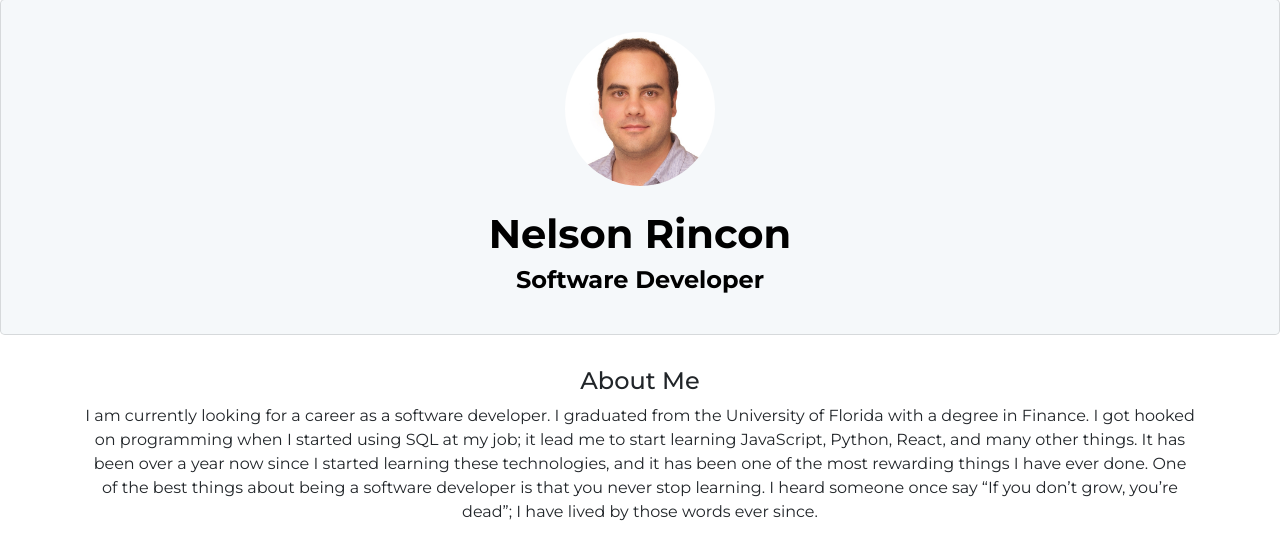
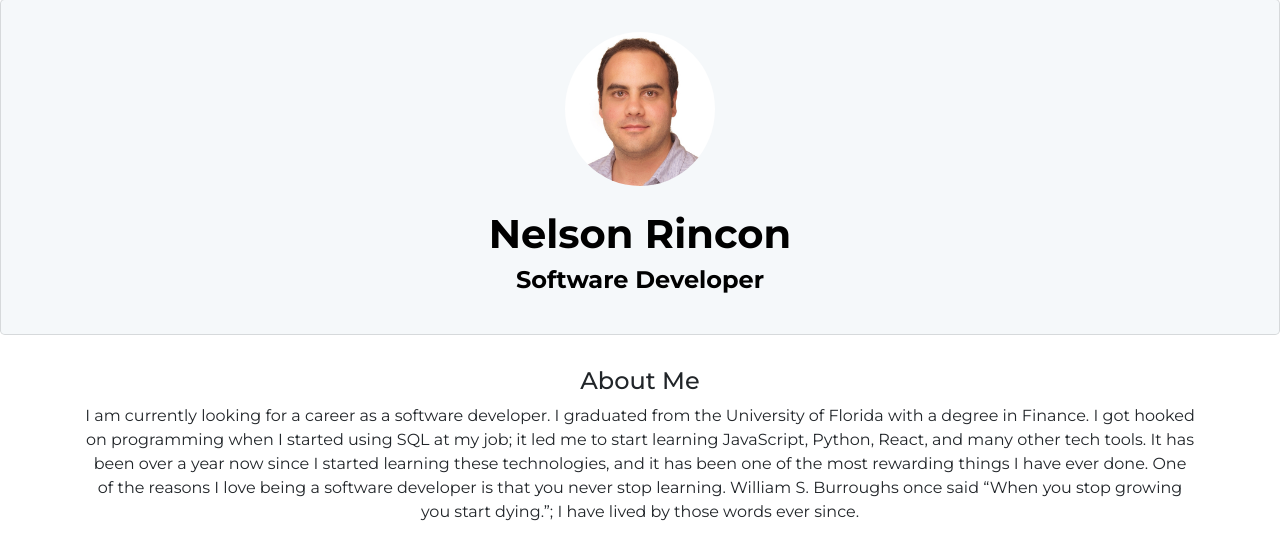
Before and after one commit to nerincon/tornado-exercise, a Python web app: template myapp/templates/index.html in a window 1280 px wide. Shown: the part 63-623 px from the top of the page. Run offline with Jinja, Linux system fonts and the light colour scheme; the template is opened without the code that fills it, so the values that code supplies are empty; some libraries are stand-ins or nearby versions.

Commit message:
modify about me

```diff
--- a/myapp/templates/index.html
+++ b/myapp/templates/index.html
@@ -46,7 +46,7 @@
                 </div>
             <div class="container">
                 <h4>About Me</h4>
-                <p>I am currently looking for a career as a software developer. I graduated from the University of Florida with a degree in Finance. I got hooked on programming when I started using SQL at my job; it lead me to start learning JavaScript, Python, React, and many other things. It has been over a year now since I started learning these technologies, and it has been one of the most rewarding things I have ever done. One of the best things about being a software developer is that you never stop learning. I heard someone once say “If you don’t grow, you’re dead”; I have lived by those words ever since. </p>
+                <p>I am currently looking for a career as a software developer. I graduated from the University of Florida with a degree in Finance. I got hooked on programming when I started using SQL at my job; it led me to start learning JavaScript, Python, React, and many other tech tools. It has been over a year now since I started learning these technologies, and it has been one of the most rewarding things I have ever done. One of the reasons I love being a software developer is that you never stop learning. William S. Burroughs once said “When you stop growing you start dying.”; I have lived by those words ever since. </p>
             </div>
         </div>
         <script src="https://code.jquery.com/jquery-3.2.1.slim.min.js" integrity="sha384-KJ3o2DKtIkvYIK3UENzmM7KCkRr/rE9/Qpg6aAZGJwFDMVNA/GpGFF93hXpG5KkN" crossorigin="anonymous"></script>
```
